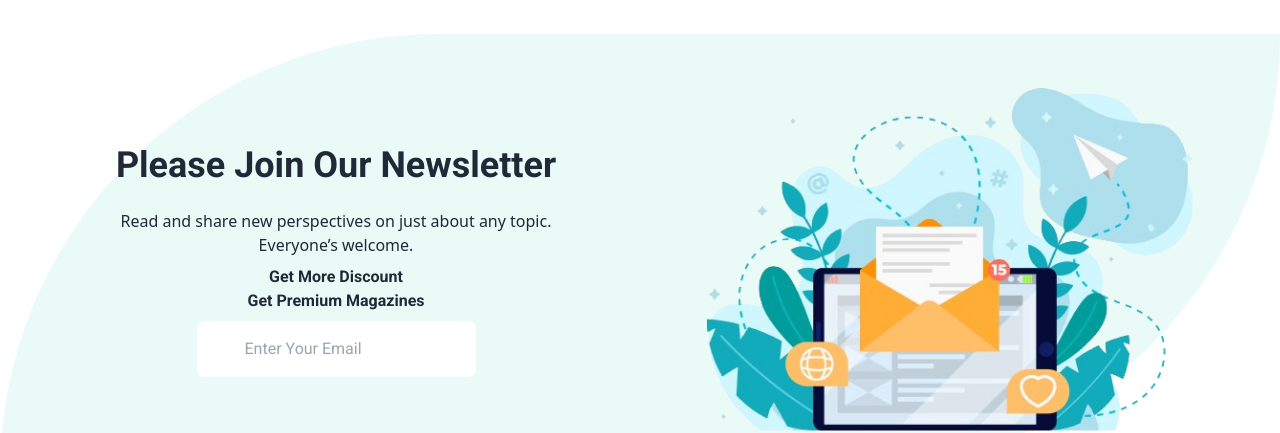
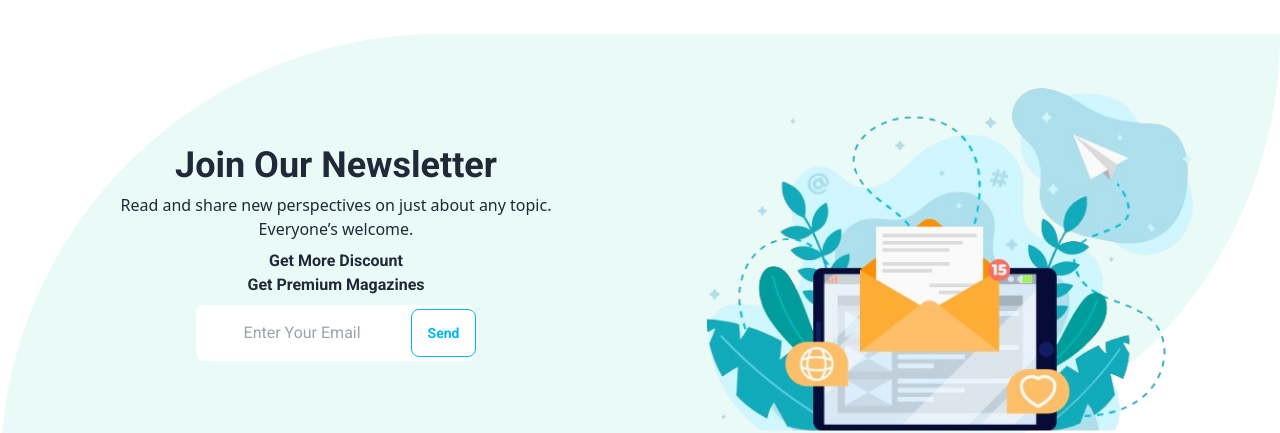
Before and after one commit to mdshakil04/book-Swiftly-client, a React (Vite) app: page / in a window 1280 px wide. Shown: the part 2640-3073 px from the top of the page. Built offline with nearby package versions, Linux system fonts and the light colour scheme; no server answers.

Commit message:
Newsletter component completed

```diff
--- a/src/pages/Home/Newslatter/Newslatter.jsx
+++ b/src/pages/Home/Newslatter/Newslatter.jsx
@@ -3,9 +3,11 @@ import React from "react";
 import newsletterImg from "../../../assets/Images/Festival/newsletter.png";
 const Newslatter = () => {
   return (
-    <div className=" grid grid-cols-2 bg-[#EAFBF7] my-8 rounded-tl-full rounded-br-full p-8">
+    <div className=" lg:grid lg:grid-cols-2 lg:bg-[#EAFBF7] my-8 rounded-tl-full rounded-br-full p-8">
       <div className=" text-center flex flex-col justify-center items-center p-8 gap-2">
-        <h2 className="text-4xl p-4 font-bold">Please Join Our Newsletter</h2>
+        <h2 className="md:text-4xl text-3xl  font-bold">
+          Join Our Newsletter
+        </h2>
         <p className=" font-sans">
           Read and share new perspectives on just about any topic.<br></br>{" "}
           Everyone’s welcome.
@@ -16,10 +18,11 @@ const Newslatter = () => {
         </ol>
         <div>
           <input
-            className=" p-4 px-12 rounded-lg  "
+            className=" py-4 px-12 rounded-lg "
             placeholder="Enter Your Email"
             type="text"
           />
+          <input type="submit" value="Send" className="btn btn-outline -ml-16 btn-info hover:shadow-lg hover:shadow-blue-400 " />
         </div>
       </div>
       <div>
```
